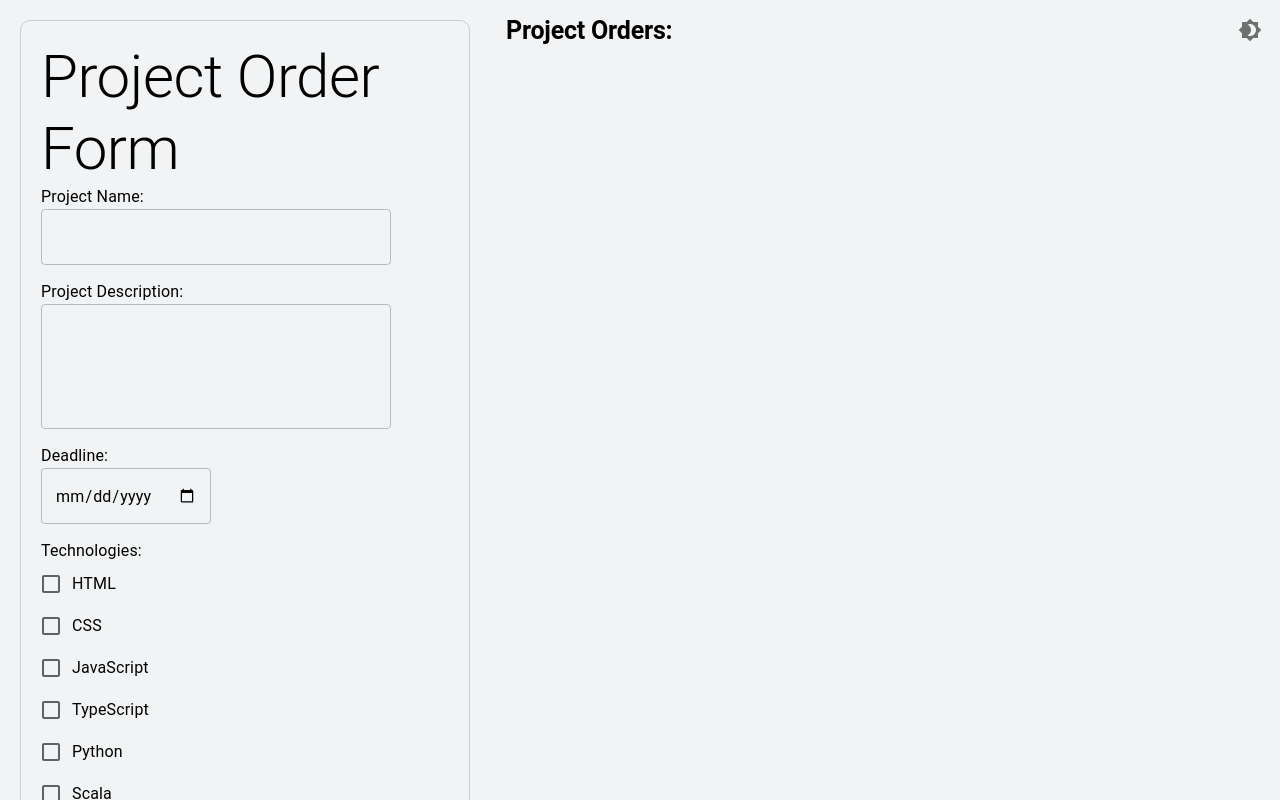
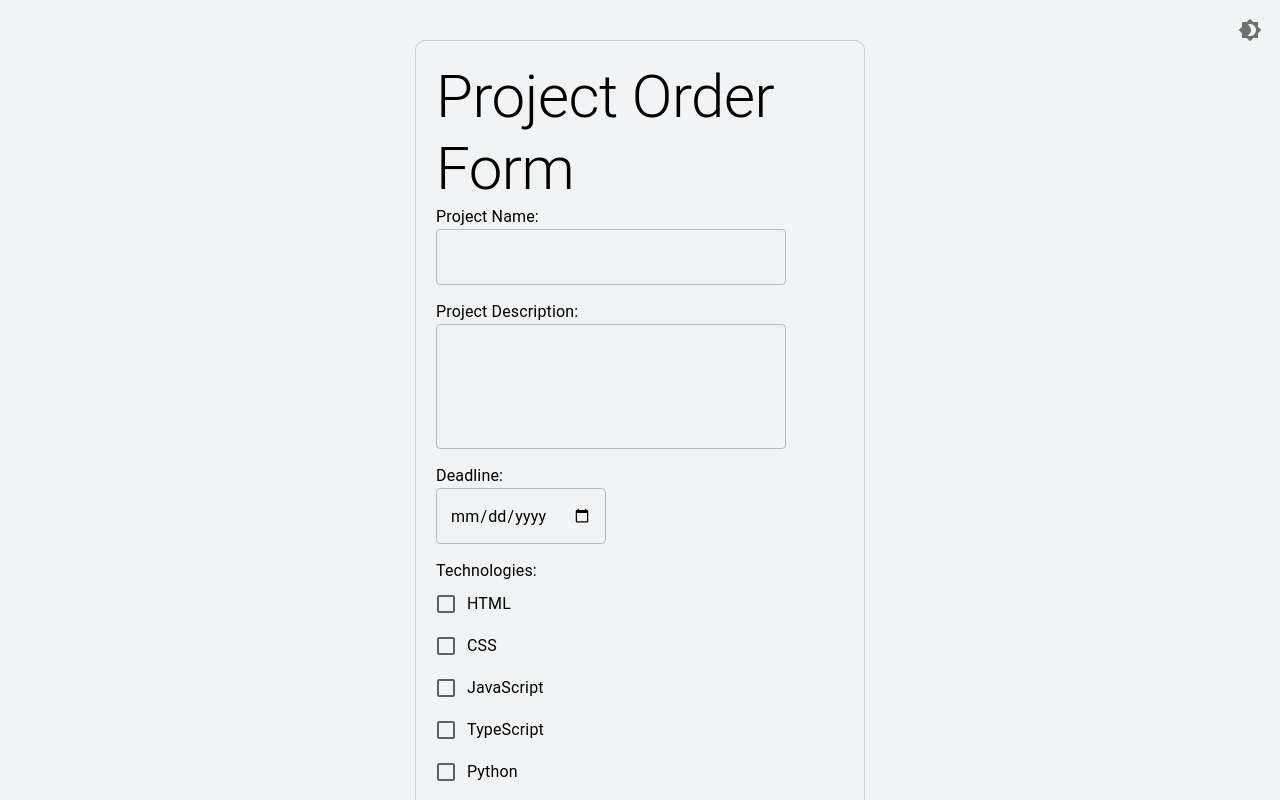
Before and after one commit to Proga-React-Practice/Maxym-Hladun-Epsilon, a React (Vite) app in the folder vite-project/: page / in a window 1280 px wide. Shown: the top 800 px of the page. Built offline with nearby package versions, Linux system fonts and the light colour scheme.

Commit message:
responsive

```diff
--- a/vite-project/src/App.tsx
+++ b/vite-project/src/App.tsx
@@ -56,6 +56,13 @@ const App: React.FC = () => {
       <CssBaseline />
       <Box
         className={`main ${darkMode ? "dark-background" : "light-background"}`}
+        sx={{
+          display: "flex",
+          flexDirection: "column",
+          alignItems: "center",
+          minHeight: "100vh",
+          padding: "20px",
+        }}
       >
         <IconButton
           onClick={toggleDarkMode}
--- a/vite-project/src/Cards.tsx
+++ b/vite-project/src/Cards.tsx
@@ -28,6 +28,11 @@ const StyledCard = styled(Card)(({ theme }) => ({
   backgroundColor: (props) =>
     props.darkMode ? theme.palette.grey[700] : theme.palette.background.paper,
   animation: `${cardSlideIn} 0.5s ease-out`,
+
+  [theme.breakpoints.down("sm")]: {
+    width: "90%",
+    height: "auto",
+  },
 }));
 
 const StyledCardContent = styled(CardContent)({
@@ -44,11 +49,16 @@ const Technology = styled(Typography)(({ theme }) => ({
 const CardsContainer = styled(Box)(({ theme }) => ({
   display: "flex",
   flexWrap: "wrap",
-  justifyContent: "flex-start",
+  justifyContent: "center",
   padding: theme.spacing(2),
   width: "100%",
   backgroundColor: (props) =>
     props.darkMode ? theme.palette.grey[800] : theme.palette.grey[200],
+
+  // Медіа-запит для малих екранів
+  [theme.breakpoints.down("sm")]: {
+    justifyContent: "flex-start",
+  },
 }));
 
 const Cards: React.FC<{
```
